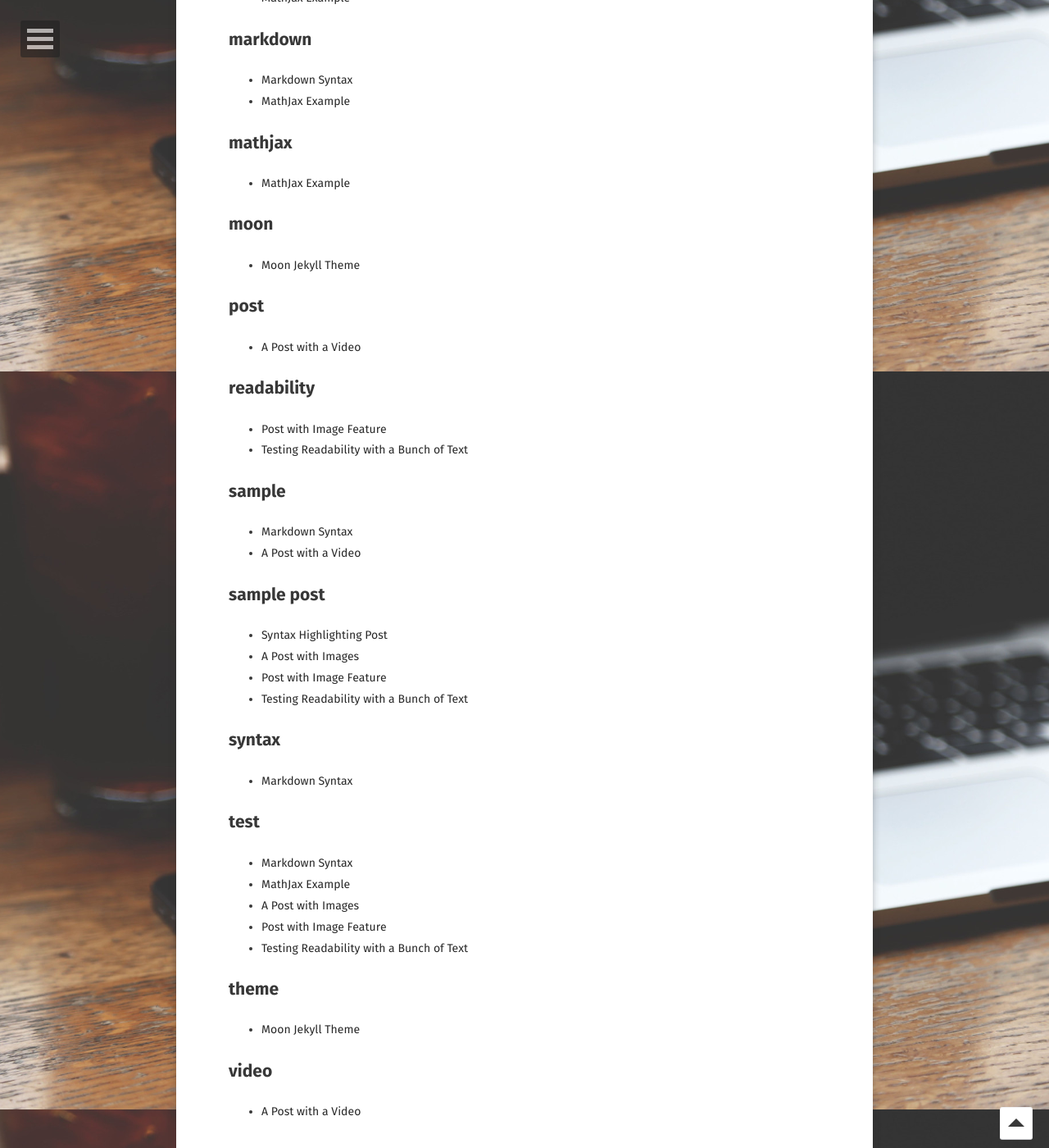
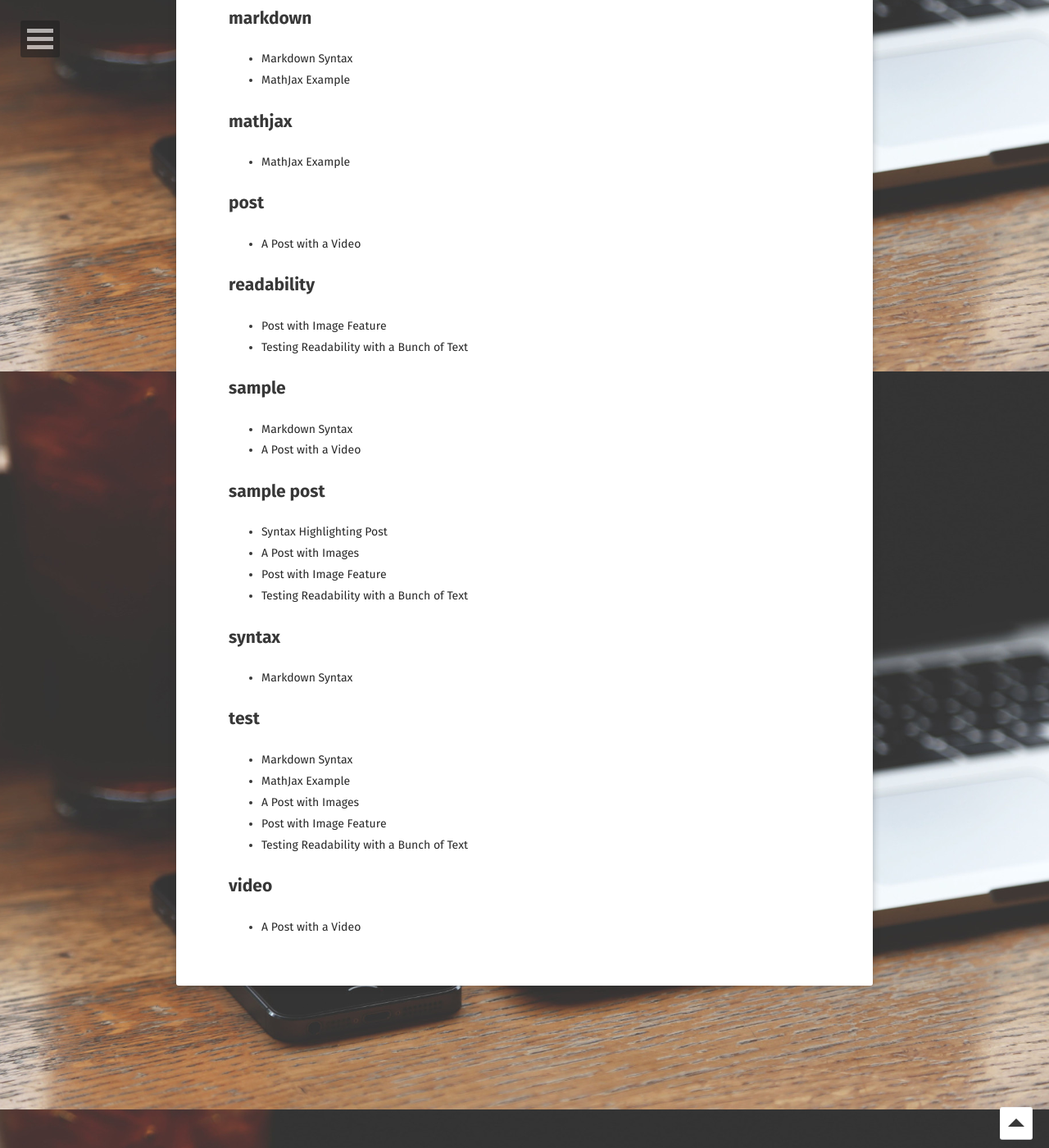
Before and after one commit to 20100507/20100507.github.io, a Jekyll site: the page built from tags/index.html, in a window 1280 px wide and 1400 px high, scrolled down 1347 px. Shown: the whole window at 82% size. Built offline with Jekyll 4.4.1, drawn with Linux system fonts in a browser that asks for light colours; some web fonts are replaced; some of the changed text lies outside the part shown.

Commit message:
Update 2016-03-21-moon-theme.md

```diff
--- a/_posts/2016-03-21-moon-theme.md
+++ b/_posts/2016-03-21-moon-theme.md
@@ -5,11 +5,8 @@ date:   2016-04-06
 excerpt: "Minimal, one column Jekyll theme for your blog."
 project: true
 tag:
-- jekyll
-- moon
 - blog
 - about
-- theme
 comments: true
 ---
 
```
